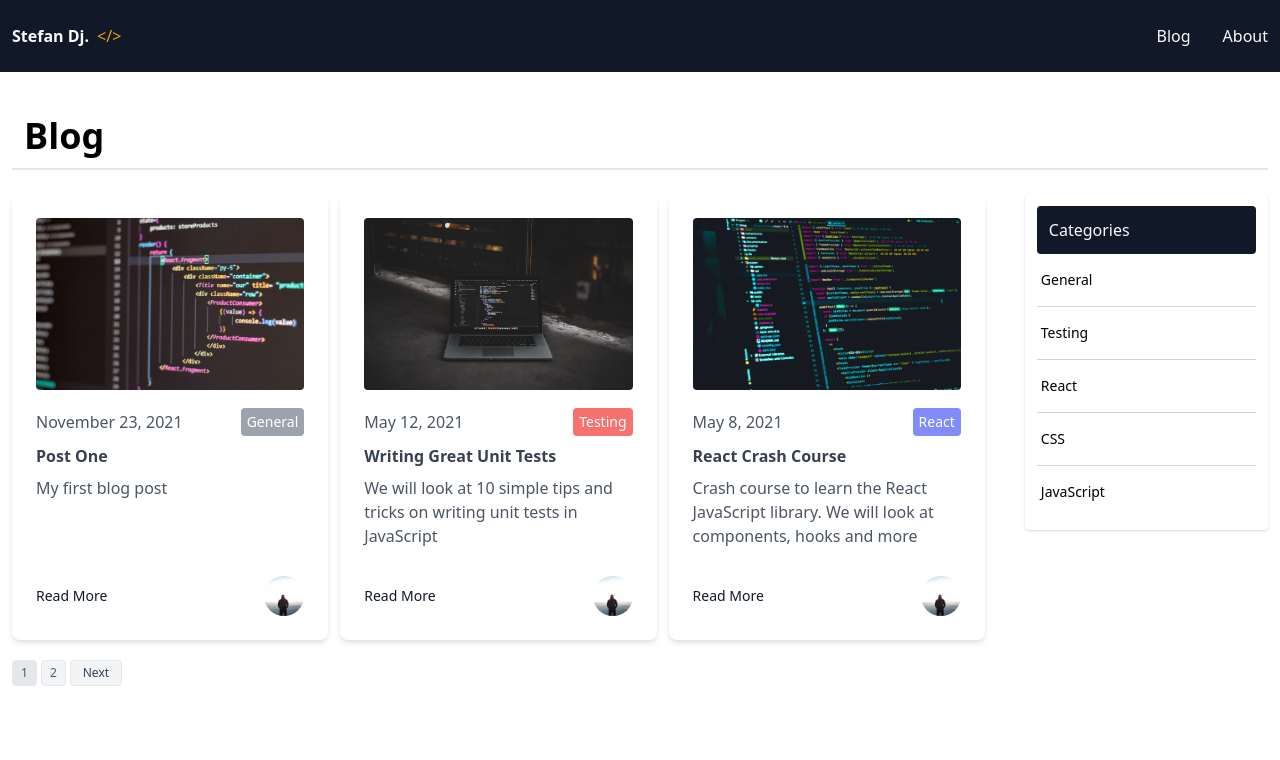
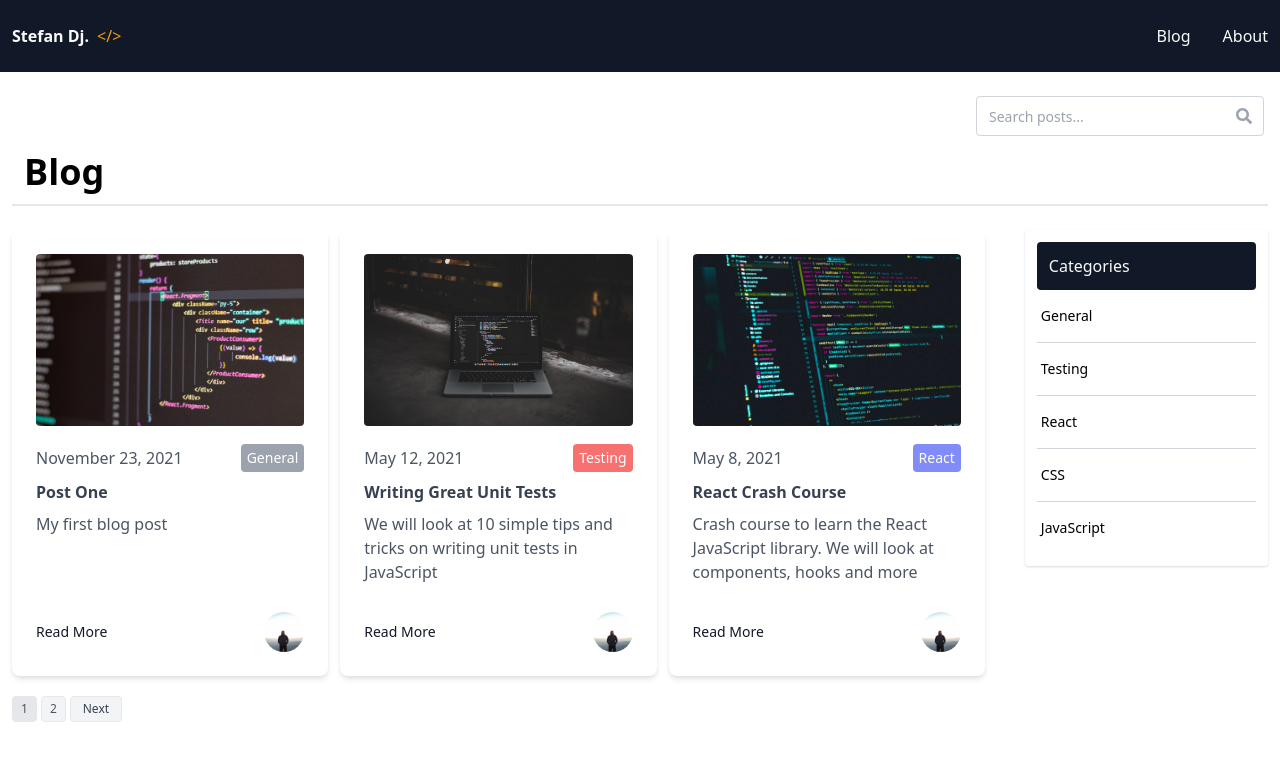
Before and after one commit to stefandjikic/blog-next-js, a Next.js app: page /blog in a window 1280 px wide. Shown: the top 760 px of the page. Built offline with nearby package versions, Linux system fonts and the light colour scheme.

Commit message:
Search posts functionality

```diff
--- a/components/Layout.js
+++ b/components/Layout.js
@@ -1,7 +1,8 @@
 import Head from "next/head";
 import Navbar from "./Navbar";
+import Search from "./Search";
 
-const Layout = ({ title, keywords, description, children }) => {
+const Layout = ({ title, keywords, description, children, hasSearch }) => {
   return (
     <div>
       <Head>
@@ -11,7 +12,8 @@ const Layout = ({ title, keywords, description, children }) => {
         <link rel="icon" href="./favicon.ico" />
       </Head>
       <Navbar />
-      <main className='container mx-auto my-8 md: px-3'>{children}</main>
+      {hasSearch && <Search />}
+      <main className={`container mx-auto ${hasSearch ? 'mt-1 mb-8' : 'my-8'} md: px-3`}>{children}</main>
     </div>
   );
 };
--- /dev/null
+++ b/components/Search.js
@@ -0,0 +1,40 @@
+import { useState, useEffect } from "react";
+import { FaSearch } from "react-icons/fa";
+
+const Search = () => {
+  const [searchValue, setSearchValue] = useState("");
+  const [searchResults, setSearchResults] = useState([]);
+
+  useEffect(() => {
+    const fetchResults = async () => {
+      if (searchValue === '') {
+        setSearchResults([]);
+      } else {
+        const res = await fetch(`/api/search?value=${searchValue}`);
+        const { results } = await res.json();
+        console.log(results)
+        setSearchResults(results);
+      }
+    }
+    fetchResults();
+  }, [searchValue])
+  return (
+    <div className="container pt-6 px-4 mx-auto flex items-center justify-center md:justify-end">
+      <div className="relative text-gray-400 cursor-pointer">
+        <form>
+          <input
+            type="search"
+            name="search"
+            className="border border-gray-300 h-10 px-3 rounded text-sm w-72 focus:outline-none focus:border-yellow-600"
+            value={searchValue}
+            onChange={(e) => setSearchValue(e.target.value)}
+            placeholder="Search posts..."
+          />
+          <FaSearch className="absolute top-0 right-0 mt-3 mr-3" />
+        </form>
+      </div>
+    </div>
+  );
+};
+
+export default Search;
--- a/package.json
+++ b/package.json
@@ -12,7 +12,8 @@
     "marked": "^4.0.5",
     "next": "12.0.4",
     "react": "17.0.2",
-    "react-dom": "17.0.2"
+    "react-dom": "17.0.2",
+    "react-icons": "^4.3.1"
   },
   "devDependencies": {
     "autoprefixer": "^10.4.0",
--- a/pages/api/hello.js
+++ /dev/null
@@ -1,5 +0,0 @@
-// Next.js API route support: https://nextjs.org/docs/api-routes/introduction
-
-export default function handler(req, res) {
-  res.status(200).json({ name: 'John Doe' })
-}
--- /dev/null
+++ b/pages/api/search.js
@@ -0,0 +1,28 @@
+import fs from "fs";
+import path from "path";
+import matter from "gray-matter";
+
+export default function handler(req, res) {
+  let posts;
+  if (process.env.NODE_ENV === "production") {
+    //TODO - cash files
+  } else {
+    const files = fs.readdirSync(path.join("posts"));
+    posts = files.map((filename) => {
+      const markdown = fs.readFileSync(path.join("posts", filename), "utf-8");
+      const { data: frontMatter } = matter(markdown);
+
+      return {
+        frontMatter,
+      };
+    });
+  }
+  const results = posts.filter(
+    ({ frontMatter: { title, description, category } }) =>
+      title.toLowerCase().indexOf(req.query.value) !== -1 ||
+      description.toLowerCase().indexOf(req.query.value) !== -1 ||
+      category.toLowerCase().indexOf(req.query.value) !== -1
+  );
+
+  res.status(200).json(JSON.stringify({results}));
+}
--- a/pages/blog/category/[category_name].js
+++ b/pages/blog/category/[category_name].js
@@ -8,7 +8,7 @@ import { getPosts } from "lib/posts";
 
 export default function BlogCategoryPage({ posts, categoryName, categories }) {
   return (
-    <Layout title="Home Page | Stefan Djikic">
+    <Layout hasSearch title="Home Page | Stefan Djikic">
       <h1 className="text-4xl font-bold border-b-2 p-3">
         {categoryName.toUpperCase()}
       </h1>
--- a/pages/blog/page/[p_index].js
+++ b/pages/blog/page/[p_index].js
@@ -14,7 +14,7 @@ export default function BlogPage({
   categories,
 }) {
   return (
-    <Layout title="Home Page | Stefan Djikic">
+    <Layout hasSearch title="Home Page | Stefan Djikic">
       <h1 className="text-4xl font-bold border-b-2 p-3">Blog</h1>
       <div className="flex">
         <div className="w-4/5 mr-10">
```
Also changed, not shown: 1 other file (tests, documents, lock files or other folders).
